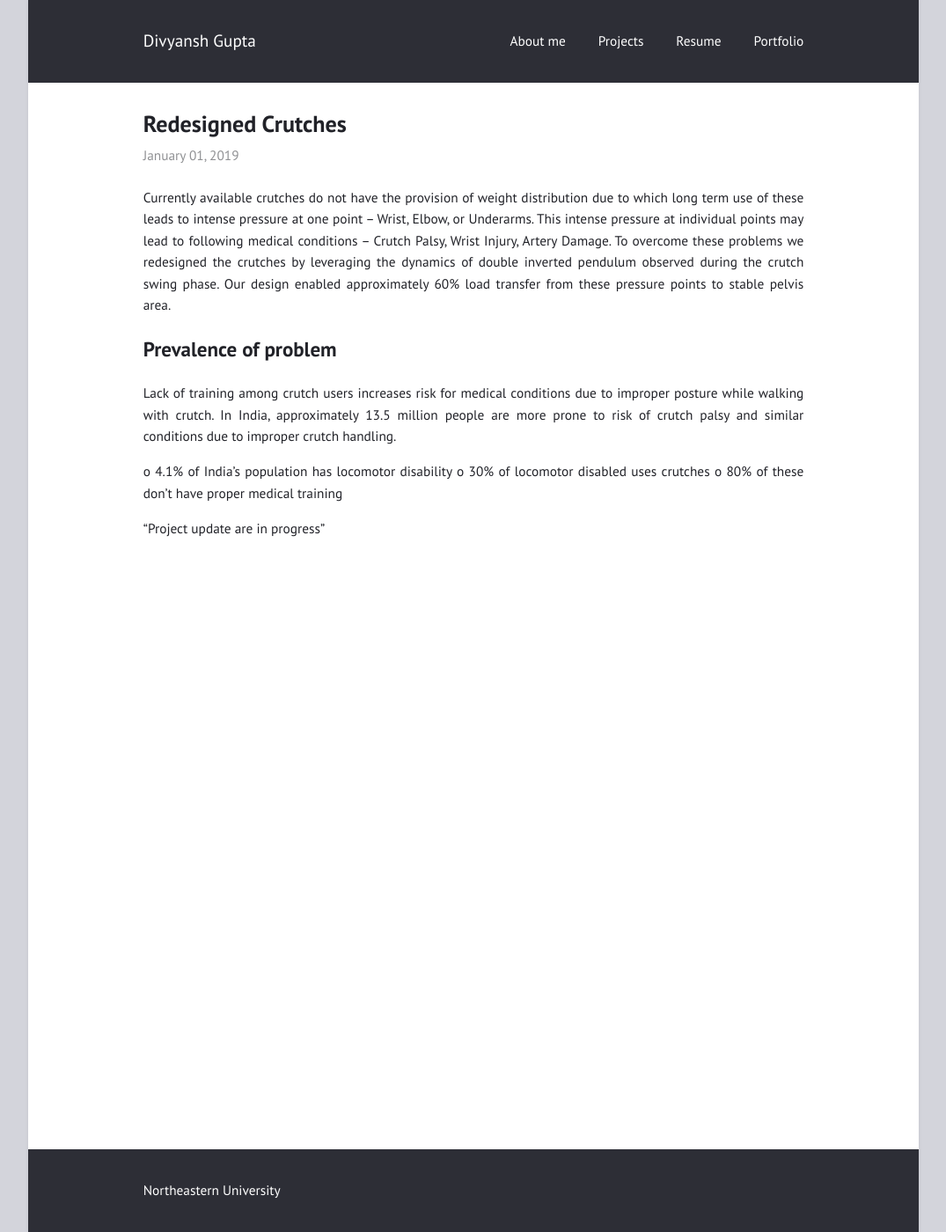
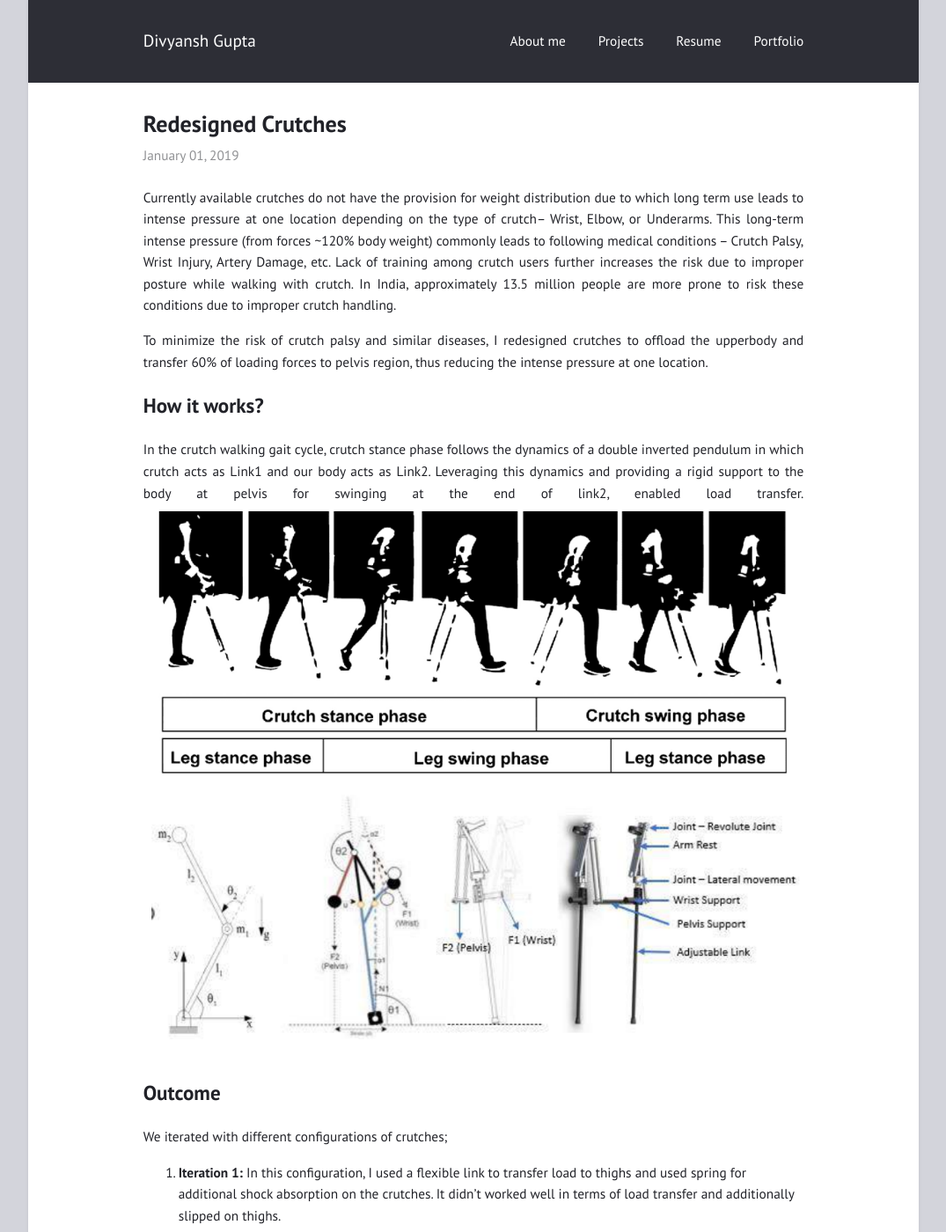
Before and after one commit to gupta-divy/gupta-divy.github.io, a Jekyll site: the page built from _posts/2019-01-01-Redesigned Crutches.md, in a window 1280 px wide and 1400 px high. Shown: the whole window at 88% size, without its empty margins (102-1177 px from the left). Built offline with Jekyll 4.4.1, drawn with Linux system fonts in a browser that asks for light colours; some of the changed text lies outside the part shown.

Commit message:
Added Crutches project

```diff
--- a/_posts/2019-01-01-Redesigned Crutches.md
+++ b/_posts/2019-01-01-Redesigned Crutches.md
@@ -2,16 +2,24 @@
 title:  "Redesigned Crutches"
 layout: post
 ---
+Currently available crutches do not have the provision for weight distribution due to which long term use leads to intense pressure at one location depending on the type of crutch– Wrist, Elbow, or Underarms. This long-term intense pressure (from forces ~120% body weight) commonly leads to following medical conditions – Crutch Palsy, Wrist Injury, Artery Damage, etc. Lack of training among crutch users further increases the risk due to improper posture while walking with crutch. In India, approximately 13.5 million people are more prone to risk these conditions due to improper crutch handling.
 
-Currently available crutches do not have the provision of weight distribution due to which long term use of these leads to intense pressure at one point – Wrist, Elbow, or Underarms. This intense pressure at individual points may lead to following medical conditions – Crutch Palsy, Wrist Injury, Artery Damage. To overcome these problems we redesigned the crutches by leveraging the dynamics of double inverted pendulum observed during the crutch swing phase. Our design enabled approximately 60% load transfer from these pressure points to stable pelvis area.
+To minimize the risk of crutch palsy and similar diseases, I redesigned crutches to offload the upperbody and transfer 60% of loading forces to pelvis region, thus reducing the intense pressure at one location.
 
+## How it works?
+In the crutch walking gait cycle, crutch stance phase follows the dynamics of a double inverted pendulum in which crutch acts as Link1 and our body acts as Link2. Leveraging this dynamics and providing a rigid support to the body at pelvis for swinging at the end of link2, enabled load transfer.
+![Crutch walking cycle](/assets/Crutch_cycle.png)
+![Crutch working](/assets/Crutch_working.png)
 
-## Prevalence of problem
-Lack of training among crutch users increases risk for medical conditions due to improper posture while walking with crutch. In India, approximately 13.5 million people are more prone to risk of crutch palsy and similar conditions due to improper crutch handling.
+## Outcome
+We iterated with different configurations of crutches;
+1. **Iteration 1:** In this configuration, I used a flexible link to transfer load to thighs and used spring for additional shock absorption on the crutches. It didn't worked well in terms of load transfer and additionally slipped on thighs.
+2. **Iteration 2:** In this configuration, I achieved the desired functionality by using rigid links and providing a seated structure to support pelvis, thus transferring load during leg swing phase.
+3. **Iteration 3:** Improving on Iteration 2, I added constrained lateral movement to ease with crutch swing, designed physical stops based on simulation data to ensure stability, and further used telescopic locking seat to improve on the mobility of this crutch configuration.
 
-o 4.1% of India’s population has locomotor disability
-o 30% of locomotor disabled uses crutches
-o 80% of these don’t have proper medical training
+This design was awarded second prize in Inter-IIT Tech Meet for the problem statement by [Biomedical Innovation Centre(BETIC)](https://www.betic.org/), IIT Bombay, India.
 
+![Crutch iterations](/assets/Crutch_prototypes.png)
+Left: Iteration1, Middle: Iteration2, Right: Iteration3
 
-"Project update are in progress"
+{% include embed.html url="https://www.youtube.com/embed/shorts/isyfPDoThuw" %}
```
Also changed, not shown: assets/Crutch_cycle.png (added), assets/Crutch_prototypes.png (added), assets/Crutch_working.png (added).
